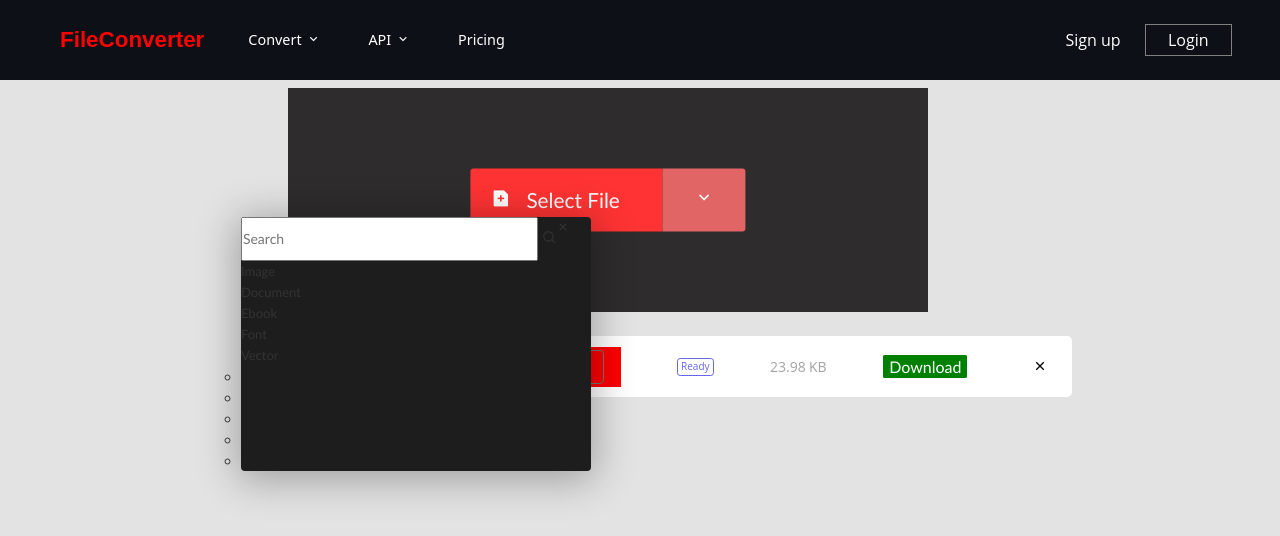
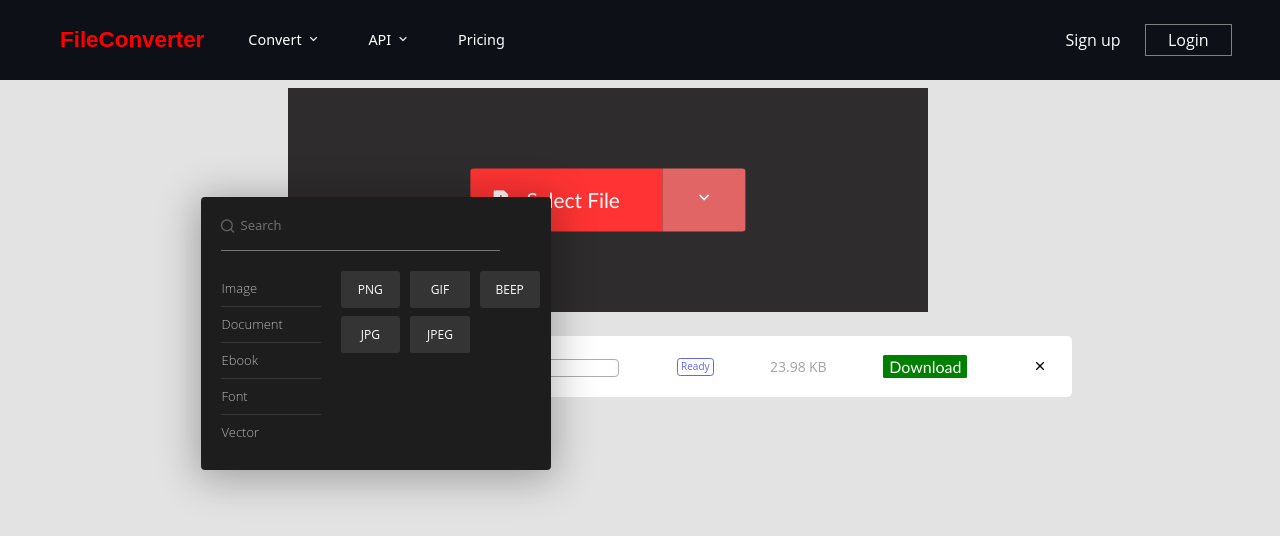
Before and after one commit to Alotab/frontend-projects, a plain HTML site: page FileConverter/index.html in a window 1280 px wide. Both pictures are taken after a click on the element 573 px from the left and 366 px from the top of the page. Drawn offline with nearby package versions, Linux system fonts and the light colour scheme.

Commit message:
update files

```diff
--- a/FileConverter/index.html
+++ b/FileConverter/index.html
@@ -74,11 +74,12 @@
                     <div class="select-conversion-container">
                         <span>to</span>
                         <div class="conversion">
-                            <div class="select-convertor">
+                            <button class="btn-button btn-caret btn btn-sm btn-outline-dark"></button>
+                            <!-- <div class="select-convertor"> -->
 
-                                <div class="enclose">
-                                    <!-- <div class="dropdown-menu select-choice-container select-format show"> -->
-                                    <div class="dropdown-menu">
+                                <!-- <div class="enclose"> -->
+                            <div class="dropdown-menu select-choice-container select-format show">
+                            <!-- <div class="dropdown-menu"> -->
                                 <div class="format-search">
                                     <input class="form-search" type="text" placeholder="Search">
                                     <i class="ri-search-line search-icon"></i>
@@ -107,8 +108,8 @@
                                     </div>
                                 </div>
                             </div>
-                                </div>
-                            </div>
+                                <!-- </div> -->
+                            <!-- </div> -->
                         </div>
                     </div>
 
--- a/FileConverter/script.js
+++ b/FileConverter/script.js
@@ -70,19 +70,7 @@
 //     })
 // }
 
-//========= Display type of format user selected ========//
-const formatList = document.getElementById('format-list');
-const textInput = document.querySelector('.select-convertor');
 
-// Display the selected format on the screen
-// if (formatList) {
-//   formatList.querySelectorAll('li').forEach(listItem => {
-//     listItem.addEventListener('click', (e) => {
-//       const label = listItem.querySelector('span').textContent;
-//       textInput.textContent = label;
-//     });
-//   });
-// }
 
 //====== activate the pop up format-menu for format selection =======//
 
@@ -126,41 +114,58 @@
 
 
 
+/// Try again and again
+
+
+
+
+const buttonClick = document.querySelector('.btn-button');
+const activateDrop = document.querySelector('.dropdown-menu');
+
+const formatItems = document.getElementById('format-list');
+const textInput = document.querySelector('.select-convertor');
+
+
+buttonClick.addEventListener('click', () => {
+  activateDrop.classList.add('activate');
+})
+
+if(formatItems){
+  formatItems.querySelectorAll('li span').forEach(format => {
+    // console.log(format.textContent);
+    format.addEventListener('click', () => {
+      activateDrop.classList.remove('activate');
+
+      buttonClick.textContent = format.textContent;
+
+    });
+  });
+}
 
 
 
 
 
-//========= Display type of format user selected ========//
 
-// Display the selected format on the screen
-if (formatList) {
-  formatList.querySelectorAll('li').forEach(listItem => {
-    listItem.addEventListener('click', (e) => {
-      const label = listItem.querySelector('span').textContent;
-      textInput.textContent = label;
-    });
-  });
-}
 
-//====== activate the pop up format-menu for format selection =======//
-// Display the list of format
-const convEls = document.querySelector('.conversion');
-const activatePopup =  document.querySelector('.dropdown-menu');
-const mainstr = document.querySelector('body');
 
-document.addEventListener('click', (e) => {
-  if (e.target === convEls) {
-    // Check if the popup is already visible
-    if (!activatePopup.classList.contains('activate-dropdown')) {
-      // Add the activate-dropdown class to the popup
-      activatePopup.classList.add('activate-dropdown');
-    }
-  } else {
-    // Remove the activate-dropdown class from the popup
-    activatePopup.classList.remove('activate-dropdown');
-  }
-});
+
+
+
+
+
+
+
+
+
+
+
+
+
+
+
+
+
 
 
 
--- a/FileConverter/style.css
+++ b/FileConverter/style.css
@@ -352,7 +352,7 @@
 }
 
 .select-conversion-container{
-    background: red;
+    /* background: red; */
     display: flex;
     align-items: center;
     position: relative;
@@ -373,7 +373,11 @@
 
 
 .conversion{
-    height: 30px;
+    position: static;
+
+    /* display: none; */
+
+    /* height: 30px;
     width: 60px;
     border: 1px solid rgb(119, 115, 115);
     border-radius: 4px;
@@ -381,8 +385,7 @@
     background: none;
     display: flex;
     align-items: center;
-    cursor: pointer;
-    /* display: none; */
+    cursor: pointer; */
 }
 
 .conversion:hover {
@@ -392,9 +395,9 @@
 .select-convertor{
     /* display: none; */
     /* padding: 5px; */
-    font-size: 12px;
+    /* font-size: 12px;
     font-weight: 400;
-    font-family: 'Gill Sans', 'Gill Sans MT', Calibri, 'Trebuchet MS', sans-serif;
+    font-family: 'Gill Sans', 'Gill Sans MT', Calibri, 'Trebuchet MS', sans-serif; */
 
 }
 /* .select-convertor::before{
@@ -414,6 +417,82 @@
     margin-left: 2px;
 
 } */
+
+
+.btn-button {
+    width: auto;
+    min-width: 75px !important;
+    /* padding-left: 11px; */
+    text-align: center !important;
+    font-size: 11px;
+    font-weight: 700;
+    cursor: pointer;
+
+    line-height: 17px;
+
+    /* padding: 7px 13px 8px; */
+    /* padding: 17px 13px 8px; */
+    padding: 8px;
+
+    color: #333;
+    border-color: #aeaeae;
+    background-color: transparent;
+
+    position: relative;
+    /* padding-right: 28px !important; */
+
+
+    letter-spacing: -.2px;
+
+    text-transform: uppercase !important;
+}
+
+.btn {
+    display: inline-block;
+    font-weight: 400;
+    color: #333;
+    text-align: center;
+    vertical-align: middle;
+    cursor: pointer;
+    user-select: none;
+    background-color: transparent;
+    border: 1px solid transparent;
+
+    font-size: .875rem;
+    line-height: 1.6;
+    border-radius: 4px;
+    transition: color .15s ease-in-out,background-color .15s ease-in-out,border-color .15s ease-in-out,box-shadow .15s ease-in-out;
+}
+
+button, input {
+    overflow: visible;
+}
+
+.btn-caret {
+    position: relative;
+    /* padding-right: 28px !important; */
+}
+.btn-sm {
+    /* padding: 5px 20px 6px; */
+    font-size: 14px;
+    line-height: 21px;
+}
+
+.btn-outline-dark{
+    color: #333;
+    border-color: #aeaeae;
+    background-color: #0000;
+}
+
+
+button {
+    margin: 0;
+    font-family: inherit;
+    font-size: inherit;
+    line-height: inherit;
+}
+
+
 
 
 .enclose span{
@@ -531,7 +610,7 @@
     border-radius: 4px;
     display: none
 }
-.activate-dropdown{
+.activate{
     display: block;
 }
 .dropdown-menu {
```
Lines whose indentation alone changed are shown as unchanged.
